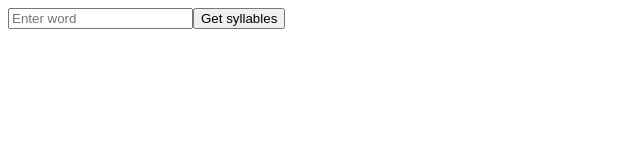
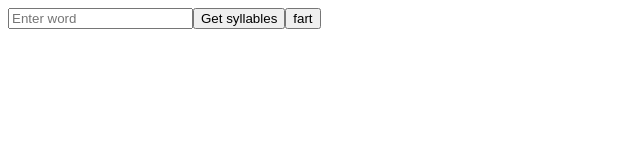
Before and after one commit to RohanGautam/fart, an Angular app: page / in a window 1280 px wide. Shown: the top 160 px of the page, without its empty margins (0-640 px from the left). Built offline with nearby package versions, Linux system fonts and the light colour scheme.

Commit message:
added fart button

```diff
--- a/src/app/app.component.html
+++ b/src/app/app.component.html
@@ -1,3 +1,4 @@
 <input #wordInput type="text" placeholder="Enter word" />
 <button (click)="getSyllables(wordInput.value)">Get syllables</button>
+<button (click)="playAudio('assets/fart-short.wav')">fart</button>
 <p *ngIf="syllableCount != null">{{ syllableCount }}</p>
--- a/src/app/app.component.ts
+++ b/src/app/app.component.ts
@@ -20,4 +20,11 @@ export class AppComponent implements OnInit {
       this.syllableCount.push(syllable(word));
     });
   }
+
+  playAudio(audioFilePath: string) {
+    let audio = new Audio();
+    audio.src = audioFilePath;
+    audio.load();
+    audio.play();
+  }
 }
```
